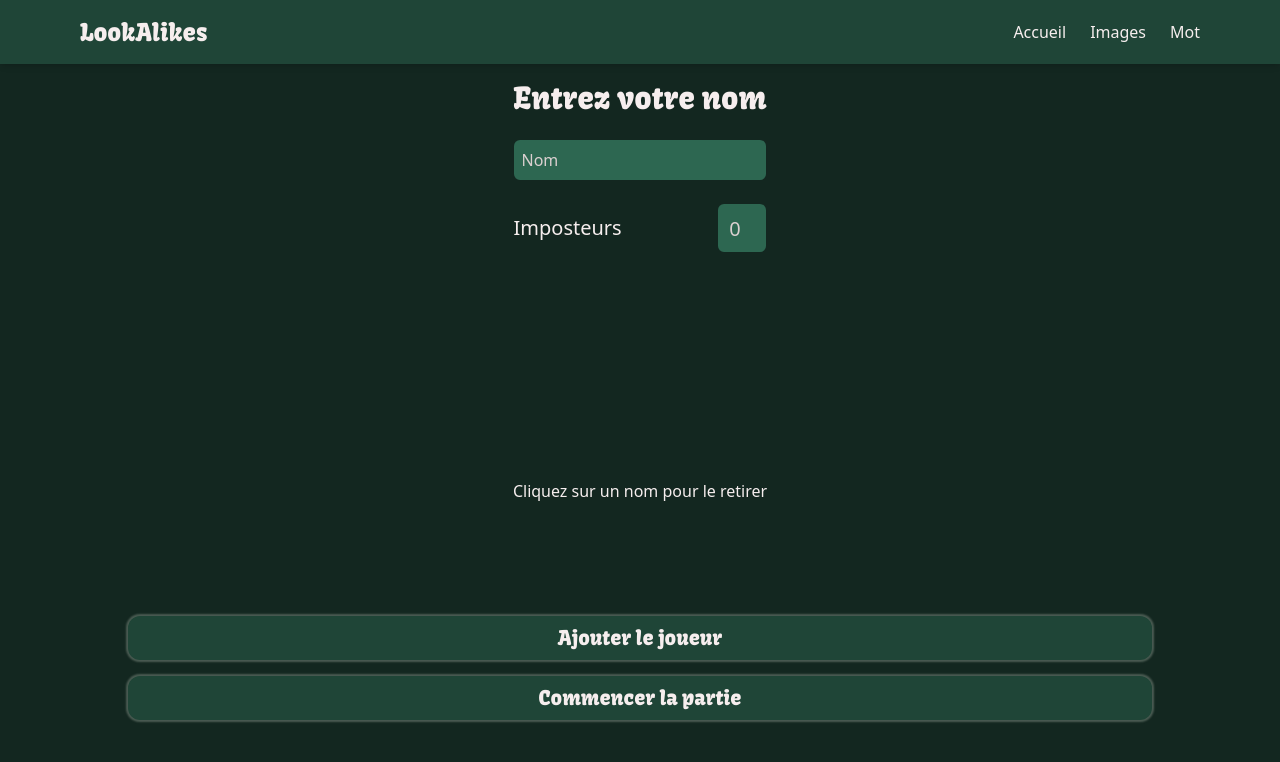
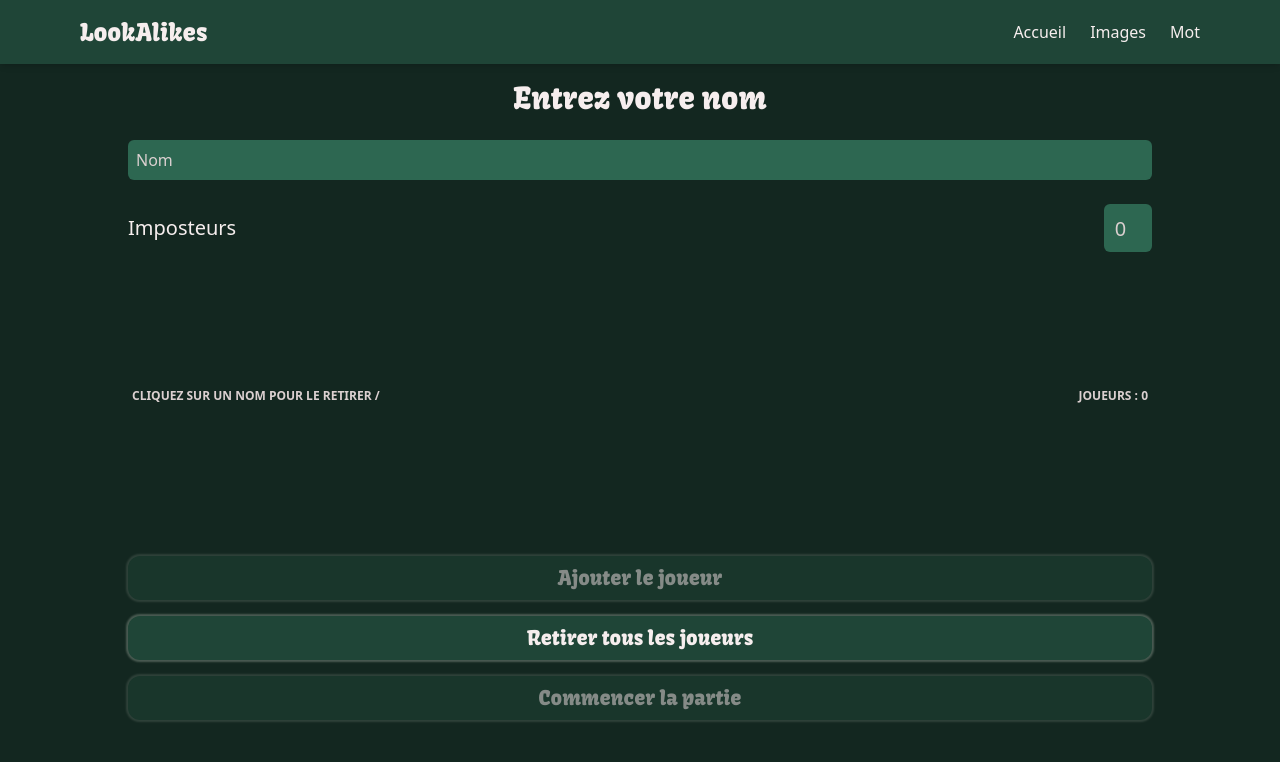
Before and after one commit to juless54/LookAlikes, a Vue app: page /imagesGame in a window 1280 px wide. Shown: the top 762 px of the page. Built offline with nearby package versions, Linux system fonts and the light colour scheme.

Commit message:
💄better selection players

```diff
--- a/src/views/PlayerNamesView.vue
+++ b/src/views/PlayerNamesView.vue
@@ -3,51 +3,47 @@
   import { ref, computed } from 'vue'
 
   import Button from '@/components/Button.vue'
-  import Modal from '@/components/Modal.vue'
   import { useGameStore } from '@/stores/game'
   import { useGameStateStore } from '@/stores/gamestate'
 
-  // load game store
   const gameStore = useGameStore()
   const { impostorPlayerCount, players } = storeToRefs(gameStore)
   const { addPlayer, removePlayer } = gameStore
 
-  // load game state store
   const gameStateStore = useGameStateStore()
   const { gameStartPhase } = gameStateStore
 
-  // ref for the name input
   const nameInput = ref('')
-  // current player index
   const currentIndex = ref(0)
-  // current player
-  const currentPlayer = computed(() => players.value[currentIndex.value])
-  // show or hide player removal modal
-  const showRemovalModal = ref(false)
 
-  // register player
+  // 1. Vérification des doublons
+  const isDuplicate = computed(() => {
+    return players.value.some(
+      p => p.playerName.toLowerCase() === nameInput.value.trim().toLowerCase()
+    )
+  })
+
   function registerPlayer() {
-    if (nameInput.value === '') return
+    if (nameInput.value === '' || isDuplicate.value) return
     addPlayer(nameInput.value)
     nameInput.value = ''
   }
 
-  // start the game
+  function removeAllPlayers() {
+    players.value.slice().forEach(player => {
+      removePlayer(player.playerName)
+    })
+  }
+
   function startGame() {
+    if (players.value.length >= 3) {
       gameStartPhase()
     }
-
-  // click on a player name to remove him
-  function handlePlayerNameClick(index) {
-    currentIndex.value = index
-    showRemovalModal.value = true
   }
 
-  // remove player from list
-  function removePlayerFromGame() {
-    removePlayer(currentPlayer.value.playerName)
-    showRemovalModal.value = false
-    currentIndex.value = 0
+  // 2. Suppression directe sans modal
+  function handlePlayerNameClick(player) {
+    removePlayer(player.playerName)
   }
 </script>
 
@@ -55,22 +51,24 @@
   <section
     class="relative flex flex-col h-screen w-full bg-bg items-center text-twhite justify-center"
   >
-    <Modal :show-modal="showRemovalModal">
-      <h2 v-if="currentPlayer" class="text-2xl text-center">
-        Vous allez retirer {{ currentPlayer.playerName }}
-      </h2>
-      <Button text="Confirmer" @click="removePlayerFromGame()" />
-    </Modal>
     <div class="flex flex-col items-center justify-between h-[80vh] w-[80vw]">
-      <div class="space-y-6 flex flex-col items-center">
+      <div class="space-y-6 flex flex-col items-center w-full">
         <h1 class="text-3xl font-kavoon">Entrez votre nom</h1>
+
+        <div class="w-full relative">
           <input
             v-model="nameInput"
             type="text"
             placeholder="Nom"
             class="w-full p-2 bg-ubox rounded-md outline-none placeholder:text-tplaceholder"
+            :class="{ 'border-2 border-red-500': isDuplicate }"
             @keyup.enter="registerPlayer()"
           />
+          <p v-if="isDuplicate" class="text-red-500 text-[10px] absolute mt-1">
+            Ce nom existe déjà
+          </p>
+        </div>
+
         <div class="flex flex-row items-center justify-between w-full text-xl">
           <h2>Imposteurs</h2>
           <input
@@ -80,20 +78,41 @@
           />
         </div>
       </div>
-      <div class="grid grid-cols-2 gap-4 w-full">
+
+      <div class="w-full space-y-2">
+        <div class="flex justify-between text-xs text-tplaceholder font-bold px-1">
+          <span>CLIQUEZ SUR UN NOM POUR LE RETIRER /</span>
+          <span>JOUEURS : {{ players.length }}</span>
+        </div>
+
+        <div class="grid grid-cols-2 gap-4 w-full max-h-[30vh] overflow-y-auto p-1">
           <div
             v-for="(player, index) in players"
             :key="index"
-          class="bg-box text-center rounded-md w-full p-1 border-4 border-box"
-          @click="handlePlayerNameClick(index)"
+            class="bg-box text-center rounded-md w-full p-1 border-4 border-box hover:border-red-500/50 cursor-pointer transition-colors relative group"
+            @click="handlePlayerNameClick(player)"
           >
             {{ player.playerName }}
+            <span
+              class="absolute right-1 top-0 text-xs text-red-500 opacity-0 group-hover:opacity-100"
+              >✕</span
+            >
           </div>
         </div>
-      <h2>Cliquez sur un nom pour le retirer</h2>
+      </div>
+
       <div class="flex flex-col items-center space-y-4 w-full">
-        <Button text="Ajouter le joueur" @click="registerPlayer()" />
-        <Button text="Commencer la partie" @click="startGame()" />
+        <Button
+          text="Ajouter le joueur"
+          :class="{ 'opacity-50': isDuplicate || !nameInput }"
+          @click="registerPlayer()"
+        />
+        <Button text="Retirer tous les joueurs" @click="removeAllPlayers()" />
+        <Button
+          text="Commencer la partie"
+          :class="{ 'opacity-50': players.length < 3 }"
+          @click="startGame()"
+        />
       </div>
     </div>
   </section>
```
Lines whose indentation alone changed are shown as unchanged.
